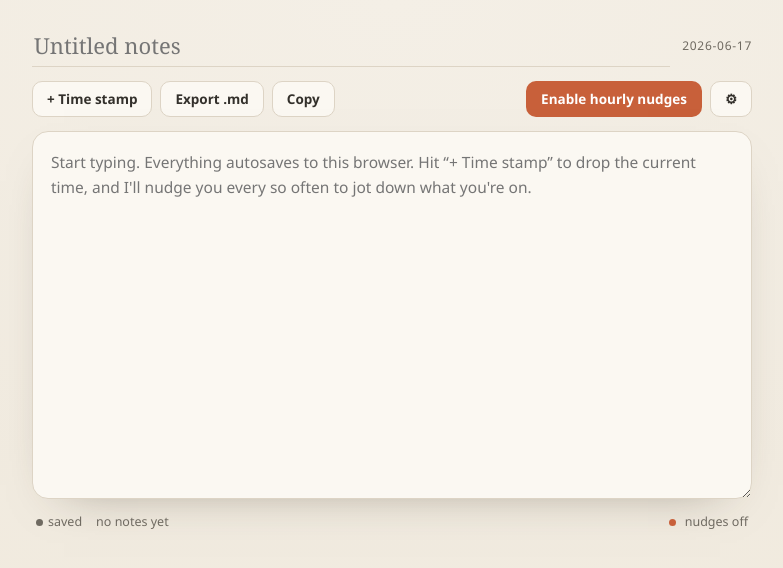
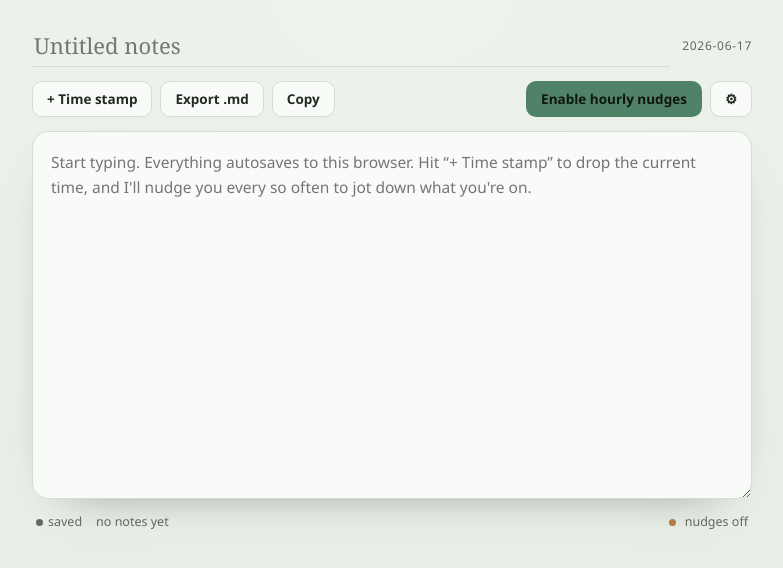
Before and after one commit to Maxwell0013/notebook, a plain HTML site: page index.html in a window 1280 px wide. Shown: the whole page, without its empty margins (248-1031 px from the left). Drawn offline with Linux system fonts and the light colour scheme.

Commit message:
Restyle Notebook: soft dark-green theme
Reskins the note-taker from the warm paper/ember palette to a muted
eucalyptus-on-forest-charcoal look — dark-first, sleek, work-appropriate.
Updates accent/focus/status colors, the icon, theme-color, and manifest.

Co-Authored-By: Claude Opus 4.8 <noreply@anthropic.com>

```diff
--- a/index.html
+++ b/index.html
@@ -3,21 +3,23 @@
 <head>
 <meta charset="utf-8">
 <meta name="viewport" content="width=device-width, initial-scale=1">
-<meta name="theme-color" content="#f4efe6">
+<meta name="theme-color" content="#161b17">
 <link rel="manifest" href="manifest.webmanifest">
 <link rel="icon" href="icon.svg" type="image/svg+xml">
 <title>Notebook</title>
 <style>
   :root{
-    --bg:#f4efe6; --bg2:#efe8db; --ink:#33302b; --ink-soft:#6f6a61;
-    --line:#ddd4c5; --ember:#c8603a; --ember-soft:#e0a487; --card:#fbf8f2;
-    --good:#5b7c5a;
+    /* dark-first: soft eucalyptus on a desaturated forest-charcoal */
+    --bg:#1a201c; --bg2:#141915; --ink:#e7ede6; --ink-soft:#93a294;
+    --line:#2c352e; --accent:#7fb094; --accent-soft:#46604f; --card:#222a24;
+    --good:#88b894; --warn:#cf9b6b; --ring:rgba(127,176,148,.16);
     --serif:Georgia,"Iowan Old Style","Palatino Linotype",serif;
     --sans:"Segoe UI",system-ui,-apple-system,sans-serif;
   }
-  @media (prefers-color-scheme: dark){
-    :root{ --bg:#23211d; --bg2:#1d1b18; --ink:#ece6da; --ink-soft:#a59f93;
-      --line:#3a362f; --card:#2a2823; --ember:#e0764a; --ember-soft:#a9572f; --good:#8aa888; }
+  @media (prefers-color-scheme: light){
+    :root{ --bg:#eef2ec; --bg2:#e6ece4; --ink:#222a24; --ink-soft:#5d6b5f;
+      --line:#d3ddd2; --card:#f9fbf8; --accent:#4f8266; --accent-soft:#9cc1aa;
+      --good:#4f8266; --warn:#b07d44; --ring:rgba(79,130,102,.14); }
   }
   *{box-sizing:border-box}
   html,body{margin:0;height:100%}
@@ -33,7 +35,7 @@
     color:var(--ink);background:transparent;border:none;border-bottom:1px solid var(--line);
     padding:6px 2px;outline:none;
   }
-  .title-in:focus{border-color:var(--ember-soft)}
+  .title-in:focus{border-color:var(--accent)}
   .date{font-size:12px;color:var(--ink-soft);letter-spacing:.06em;white-space:nowrap}
 
   .toolbar{display:flex;gap:8px;flex-wrap:wrap;align-items:center}
@@ -43,22 +45,22 @@
     color:var(--ink);transition:.15s;
   }
   .btn:hover{border-color:var(--ink-soft)}
-  .btn-ember{background:var(--ember);color:#fff;border-color:transparent}
-  .btn-ember:hover{filter:brightness(1.05);border-color:transparent}
+  .btn-ember{background:var(--accent);color:#10160f;border-color:transparent}
+  .btn-ember:hover{filter:brightness(1.06);border-color:transparent}
   .spacer{flex:1}
 
   textarea#notes{
     width:100%;min-height:46vh;padding:18px;font-size:15.5px;line-height:1.6;
     font-family:var(--sans);color:var(--ink);background:var(--card);
     border:1px solid var(--line);border-radius:16px;outline:none;resize:vertical;
-    box-shadow:0 18px 48px -32px rgba(60,50,35,.5);
+    box-shadow:0 18px 48px -34px rgba(0,0,0,.55);
   }
-  textarea#notes:focus{border-color:var(--ember-soft);box-shadow:0 0 0 3px rgba(200,96,58,.10)}
+  textarea#notes:focus{border-color:var(--accent);box-shadow:0 0 0 3px var(--ring)}
 
   .statusbar{display:flex;align-items:center;gap:14px;flex-wrap:wrap;font-size:12.5px;color:var(--ink-soft);padding:0 4px}
   .dot{width:7px;height:7px;border-radius:50%;background:var(--ink-soft);display:inline-block;margin-right:5px;vertical-align:middle}
   .dot.on{background:var(--good)}
-  .dot.warn{background:var(--ember)}
+  .dot.warn{background:var(--warn)}
 
   /* settings drawer */
   .drawer{
@@ -72,7 +74,7 @@
   .field input[type=number]{width:90px;padding:8px 10px;font-size:14px;border:1px solid var(--line);
     border-radius:9px;background:var(--bg);color:var(--ink);outline:none}
   .note{font-size:12.5px;color:var(--ink-soft);line-height:1.5;margin:0}
-  .note.warn{color:var(--ember)}
+  .note.warn{color:var(--warn)}
 
   .toast{
     position:fixed;left:50%;bottom:24px;transform:translateX(-50%) translateY(20px);
```
Also changed, not shown: icon.svg, manifest.webmanifest.
